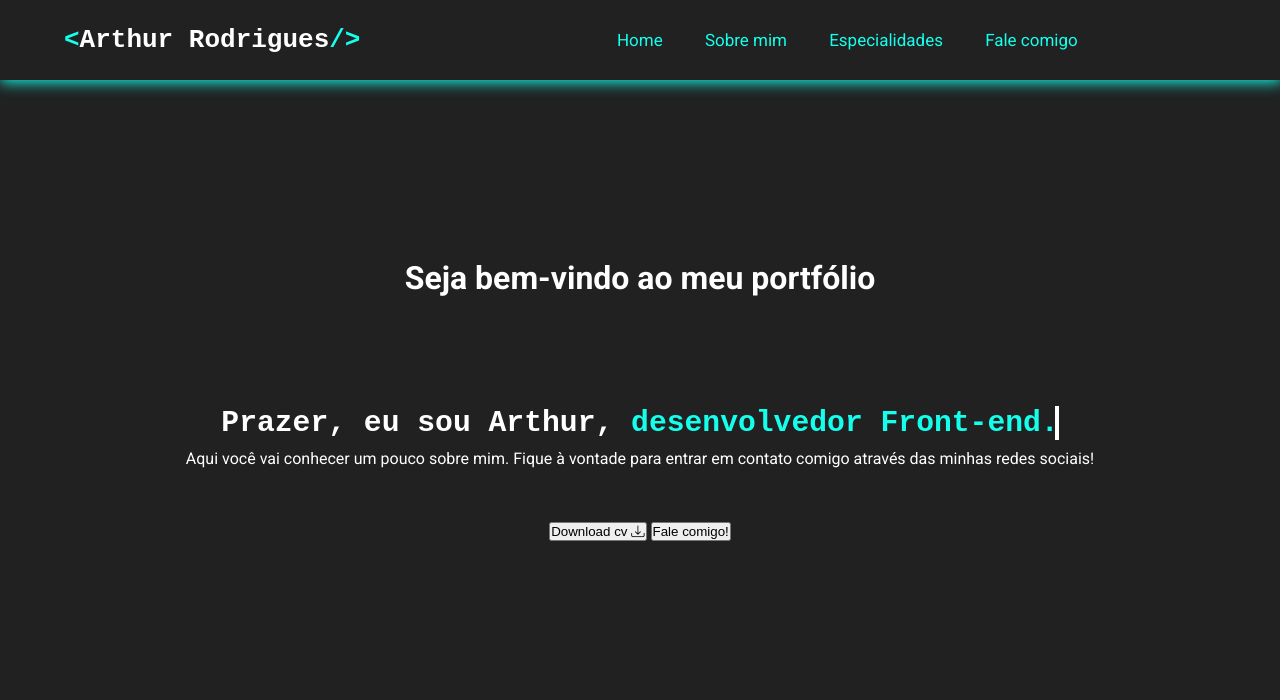
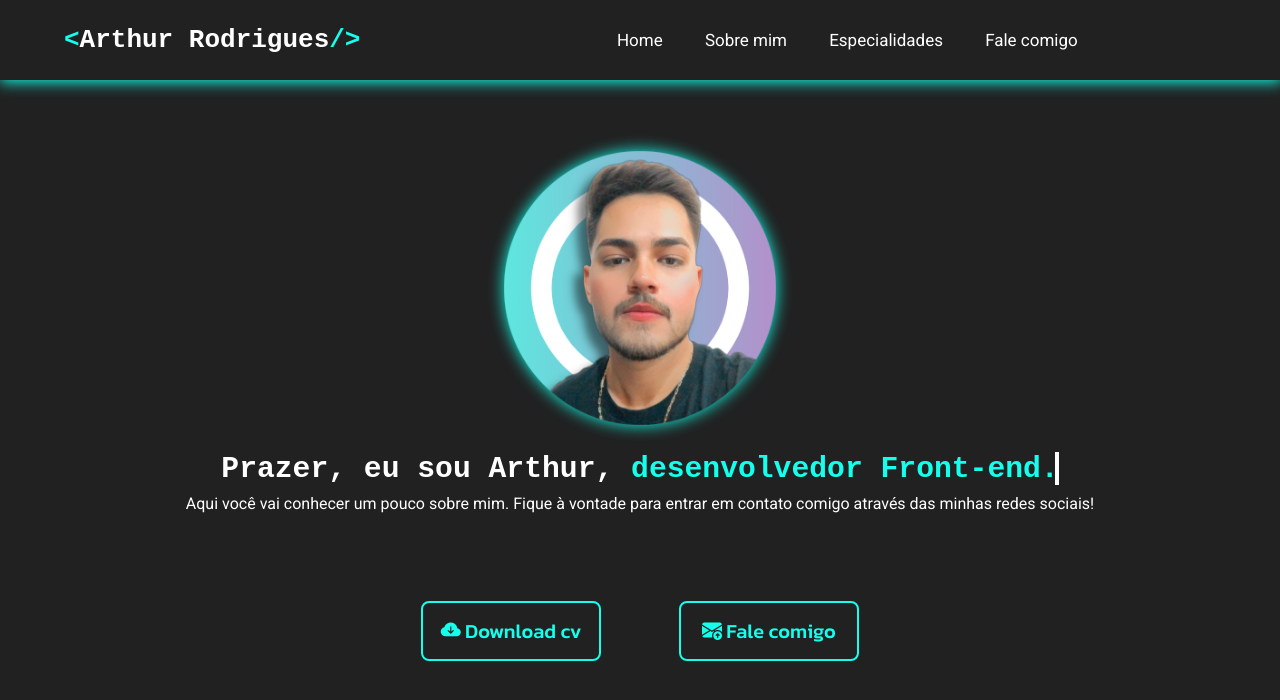
Before and after one commit to arthur01dev/meu-portifolio, a plain HTML site: page index.html in a window 1280 px wide. Drawn offline with nearby package versions, Linux system fonts and the light colour scheme.

Commit message:
Atualização da primeira sessão

```diff
--- a/index.html
+++ b/index.html
@@ -7,12 +7,13 @@
     <title>Portifolio Arthur</title>
     <link rel="stylesheet" href="https://cdn.jsdelivr.net/npm/bootstrap-icons@1.11.3/font/bootstrap-icons.min.css">
     <link rel="stylesheet" href="style/style.css">
+    <link rel="stylesheet" href="https://cdn.jsdelivr.net/npm/bootstrap-icons@1.11.3/font/bootstrap-icons.min.css">
 </head>
 <body>
     <header>
         <strong class="header__logo"><span>&lt;</span>Arthur Rodrigues<span>/&gt;</span></strong>
         <nav class="header__bar__navigation">
-            <a href="#">Home</a>
+            <a href="#home">Home</a>
             <a href="#">Sobre mim</a>
             <a href="#">Especialidades</a>
             <a href="#">Fale comigo</a>
@@ -20,16 +21,16 @@
     </header>
 
     <main>
-        <section class="home">
+        <section id="home" class="home">
             <div class="home__text">
-                <strong>Seja bem-vindo ao meu portfólio</strong>
+                <img class="home__ft__perfil" src="assets/profile-pic.png" alt="">
                 <h1 class="home__title">Prazer, eu sou Arthur, <span>desenvolvedor Front-end.</span></h1>
                 <p class="home__paragraph">Aqui você vai conhecer um pouco sobre mim. Fique à vontade para entrar em contato comigo através das minhas redes sociais!</p>
             </div>
 
             <div class="home__btns">
-                <button>Download cv <i class="bi bi-download"></i></button>
-                <button>Fale comigo!</button>
+                <button><i class="bi bi-cloud-arrow-down-fill"></i> Download cv</i></button>
+                <button><i class="bi bi-envelope-arrow-up-fill"></i> Fale comigo</button>
             </div>
         </section>
     </main>
--- a/style/style.css
+++ b/style/style.css
@@ -57,7 +57,7 @@ header {
 
 .header__bar__navigation a {
   text-decoration: none;
-  color: var(--secondary-color);
+  color: var(--text-color);
   font-family: var(--secondary-font);
   font-size: 17px;
   transition: all 0.3s;
@@ -68,10 +68,10 @@ header {
   border-bottom: 2px solid var(--secondary-color);
 }
 
-.home{
+.home {
   width: 100%;
   height: 100vh;
-    padding: 10% 5%;
+  padding: 24% 5%;
   background-color: #212121;
   display: flex;
   flex-direction: column;
@@ -80,21 +80,22 @@ header {
   gap: 10%;
 }
 
-.home strong{
-    font-family: var(--secondary-font);
-    color: var(--text-color);
-    font-size: 200%;
-    margin-bottom: 12%;
-}
-
-.home__text{
+.home__text {
   display: flex;
   align-items: center;
   justify-content: center;
   flex-direction: column;
+  margin-bottom: 7%;
 }
 
-.home__title{
+.home__ft__perfil {
+  width: 30%;
+  height: 80%;
+  margin-bottom: 3%;
+  filter: drop-shadow(0 0 8px var(--secondary-color)) ;
+}
+
+.home__title {
   color: var(--text-color);
   font-family: monospace;
   font-size: 228.5%;
@@ -108,20 +109,19 @@ header {
   animation: typing 4s steps(38), blinking 0.5s infinite step-end alternate;
 }
 
-.home__title span{
+.home__title span {
   color: var(--secondary-color);
 }
 
 @keyframes typing {
-    from{
+  from {
     width: 0;
   }
 }
 
-@keyframes blinking{
-    50%{
+@keyframes blinking {
+  50% {
     border-color: transparent;
-
   }
 }
 
@@ -129,3 +129,33 @@ header {
   color: var(--text-color);
   font-family: var(--secondary-font);
 }
+
+.home__btns {
+  display: flex;
+  align-items: center;
+  justify-content: space-between;
+  width: 38%;
+  height: 20%;
+}
+
+.home__btns button {
+  width: 180px;
+  height: 60px;
+
+  border: 2px solid var(--secondary-color);
+  border-radius: 8px;
+  cursor: pointer;
+  font-size: 20px;
+  font-family: var(--primary-font);
+  font-weight: 500;
+  background-color: var(--primary-color);
+  color: var(--secondary-color);
+  transition: ease-out .7s;
+}
+
+.home__btns button:hover{
+  background-color: var(--secondary-color);
+  border: none;
+  color: var(--primary-color);
+  transform: scale(1.1);
+}
```
Also changed, not shown: assets/profile-pic.png (added). Lines whose indentation alone changed are shown as unchanged.
